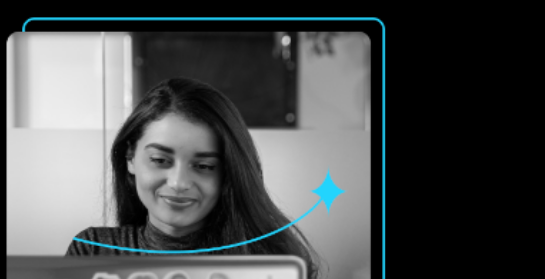
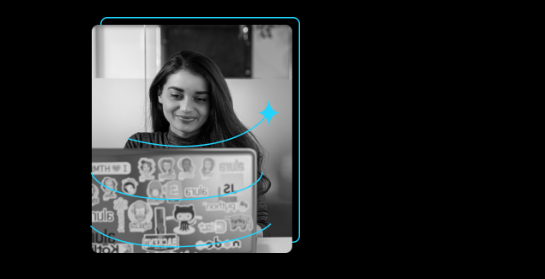
Before and after one commit to Misael1981/portfolio-alura, a plain HTML site: page index.html in a window 390 px wide. Shown: the part 110-389 px from the top of the page, 545 px wide, since content can reach past the window. Drawn offline with nearby package versions, Linux system fonts and the light colour scheme.

Commit message:
Projeto final

```diff
--- a/index.html
+++ b/index.html
@@ -25,10 +25,10 @@
                 <a class="apresentacao__links__links" href="https://twitch.tv/guilimadev" target="_blank" rel="external"><img src="./img/twitch.png" alt=""> Twitch</a>
             </div>
         </section>
-        <picture class="apresentacao__links">
-            <source media="(max-width: 700px)" srcset="img/imagem-p.png" type="image/png">
-            <img src="img/Imagem.png" alt="Foto da desenvolvedora ao computador." class="imagem-responsiva">
-        </picture>
+        <div class="container-imagem">
+            <img src="img/Imagem.png" alt="Foto da desenvolvedora ao computador." class="imagem-responsiva--mobile">
+    </div>
+        <img src="img/Imagem.png" alt="Foto da desenvolvedora ao computador." class="imagem-responsiva--desktop">
     </main>
     <footer class="rodape">
         <p>Desenvolvido por Alura.</p>
--- a/style/style.css
+++ b/style/style.css
@@ -102,8 +102,12 @@ body {
     background-color: var( --cor-hover);
 }
 
+.imagem-responsiva--mobile {
+    display: none;
+}
+
 .rodape {
-    color: va(--cor-primaria);
+    color: var(--cor-primaria);
     background-color: var(--cor-terciaria);
     padding: 1.5rem;
     text-align: center;
@@ -113,6 +117,9 @@ body {
 }
 
 @media (max-width: 1100px) {
+    body {
+        width: 100%;
+    }
     .cabecalho{
         padding: 10%;
     }
@@ -129,16 +136,24 @@ body {
 
     .apresentacao__conteudo {
         width: auto;
-        margin-top: -150px;
     }
 
     .apresentacao__links{
         width: auto;
     }
 
-    .imagem-responsiva {
+    .imagem-responsiva--desktop {
+        display: none;
+    }
+
+    .container-imagem {
+        display: flex;
+        align-items: center;
+        justify-content: center;
+    }
+
+    .imagem-responsiva--mobile {
         display: block;
-        width: 700px;
-        margin-top: -210px;
+        width: 60%;
     }
 }
```
Also changed, not shown: img/desktop.png (added), img/responsivo.png (added).
